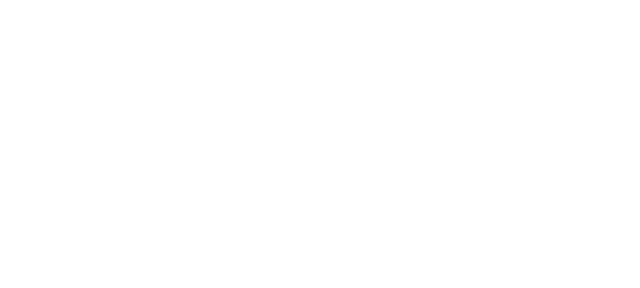
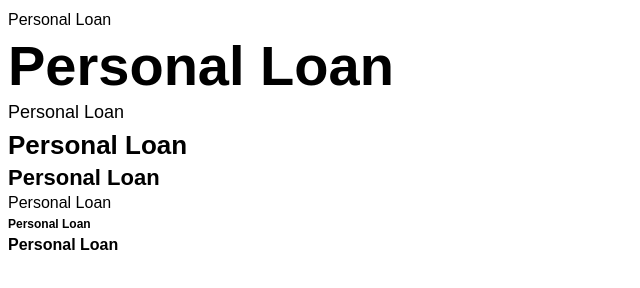
Before and after one commit to cs2024-project/web-dev-project, a website: page personalLoan.html in a window 1280 px wide. Shown: the whole page, without its empty margins (0-640 px from the left). Drawn offline with Linux system fonts and the light colour scheme.

Commit message:
Added personalLoan.html and a CSS folder for style.css

```diff
--- /dev/null
+++ b/css/style.css
@@ -0,0 +1,51 @@
+body {
+    font-family: 'Dosis', sans-serif;
+}
+
+.navbar {
+    font-size: 16px;
+    font-weight: 400;
+    line-height: 24px;
+}
+
+.Header1 {
+    font-size: 56px;
+    font-weight: 700;
+    line-height: 67px;
+}
+
+.cap4header1 {
+    font-size: 18px;
+    font-weight: 300;
+    line-height: 27px;
+}
+
+.header2 {
+    font-size: 26px;
+    font-weight: 700;
+    line-height: 39px;
+}
+
+.header3 {
+    font-size: 22px;
+    font-weight: 700;
+    line-height: 26px;
+}
+
+.para {
+    font-size: 16px;
+    font-weight: 300;
+    line-height: 24px;
+}
+
+.navBtn {
+    font-size: 12px;
+    font-weight: 700;
+    line-height: 18px;
+}
+
+.paraBtn {
+    font-size: 16px;
+    font-weight: 700;
+    line-height: 24px;
+}
--- a/personalLoan.html
+++ b/personalLoan.html
@@ -1 +1,41 @@
-<!-- Hi can u see me  -->
+<!DOCTYPE html>
+<html lang="en">
+
+<head>
+    <meta charset="utf-8">
+    <!-- SINI -->
+    <!-- <link href="images/favicon.ico" rel="shortcut icon" type="image/x-icon"> -->
+    <!-- style CSS -->
+    <link href="css/style.css" rel="stylesheet">
+    <title>Personal Loan</title>
+</head>
+
+<body>
+    <div class="navbar">
+        Personal Loan
+    </div>
+    <div class="Header1">
+        Personal Loan
+    </div>
+    <div class="cap4header1">
+        Personal Loan
+    </div>
+    <div class="header2">
+        Personal Loan
+    </div>
+    <div class="header3">
+        Personal Loan
+    </div>
+    <div class="para">
+        Personal Loan
+    </div>
+    <div class="navBtn">
+        Personal Loan
+    </div>
+    <div class="paraBtn">
+        Personal Loan
+    </div>
+
+</body>
+
+</html>
```
Also changed, not shown: 1 other file.
